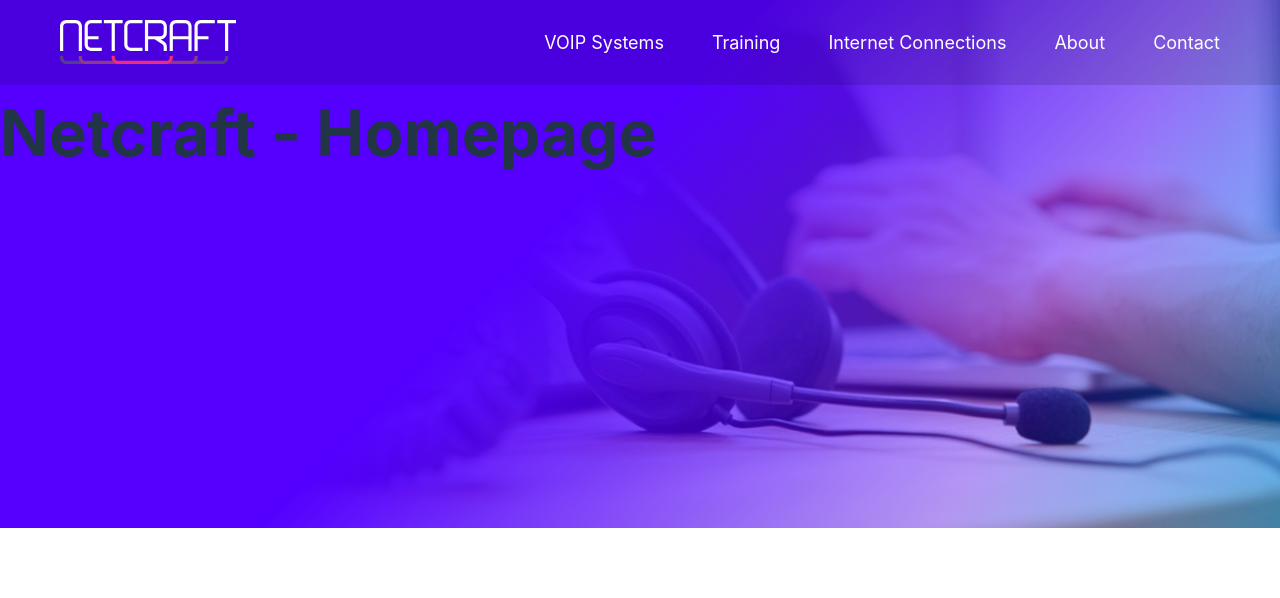
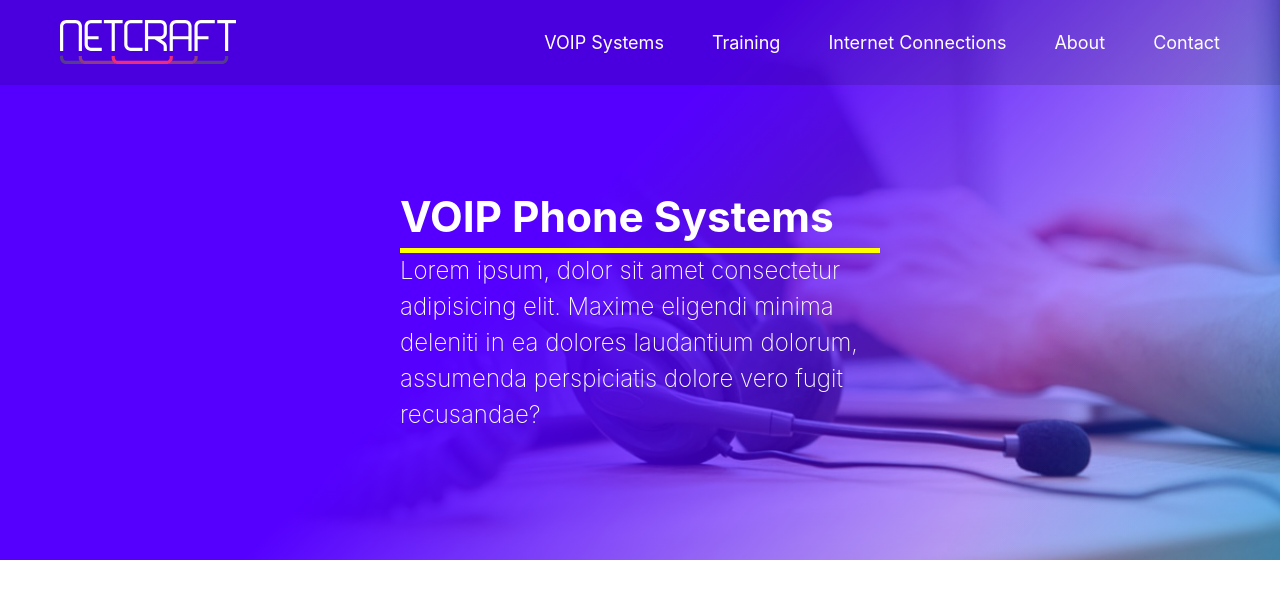
Before and after one commit to jakeluckie/netcraft, a React (Vite) app: page / in a window 1280 px wide. Shown: the top 598 px of the page. Built offline with nearby package versions, Linux system fonts and the light colour scheme.

Commit message:
homepage work

```diff
--- a/src/App.css
+++ b/src/App.css
@@ -1,4 +1,32 @@
+#root {}
+
 * {
   margin: 0;
   padding: 0;
 }
+
+.content-padding {
+  display: flex;
+  flex-flow: row;
+  padding: 0 400px;
+  padding-top: 100px;
+}
+.hero-h1 {
+  font-size: var(--font-size-3xl);
+  color: white;
+  border-bottom: 5px solid yellow;
+}
+.hero-text {
+  font-size: var(--font-size-2xl);
+  color: white;
+  font-weight: 200;
+}
+
+@media screen and (max-width: 479px) {
+  .content-padding {
+    padding: 0 40px;
+    flex-flow: column;
+  }
+
+  .hero-text {}
+}
--- a/src/index.css
+++ b/src/index.css
@@ -34,11 +34,11 @@ a:hover {
 
 body {
   margin: 0;
+  display: flex;
 }
 
 h1 {
   font-size: var(--font-size-4xl);
-  margin-bottom: var(--font-size-md);
 }
 
 button {
--- a/src/routes/home/home.component.tsx
+++ b/src/routes/home/home.component.tsx
@@ -1,15 +1,24 @@
-import Navigation from "../../components/navigation/navigation.component"
-import './home.styles.scss';
+import Navigation from "../../components/navigation/navigation.component";
+import "./home.styles.scss";
 
 const Home = () => {
-  document.title = 'Netcraft - Bleeble'
+  document.title = "Netcraft - Bleeble";
   return (
     <>
-    <section className='home-container'>
-    <Navigation />
-      <h1>Netcraft - Homepage</h1>
-    </section>
-
+      <section className="home-container">
+        <Navigation />
+        <div className="content-padding">
+          <div>
+          <h1 className="hero-h1">VOIP Phone Systems</h1>
+          <p className="hero-text">
+            Lorem ipsum, dolor sit amet consectetur adipisicing elit. Maxime
+            eligendi minima deleniti in ea dolores laudantium dolorum, assumenda
+            perspiciatis dolore vero fugit recusandae?
+          </p>
+          </div>
+          <div></div>
+        </div>
+      </section>
     </>
   );
 };
--- a/src/routes/home/home.styles.scss
+++ b/src/routes/home/home.styles.scss
@@ -6,7 +6,7 @@
     ),
     linear-gradient(134deg, rgb(85, 0, 255) 43%, rgba(255, 255, 255, 0)),
     url(../../assets/Business-VoIP-Phone-Service.jpg);
-  height: 66vh;
+  height: 70vh;
   background-position: 0px 0px, 0px 0px, 50% 100%;
   background-size: cover;
 }
```
